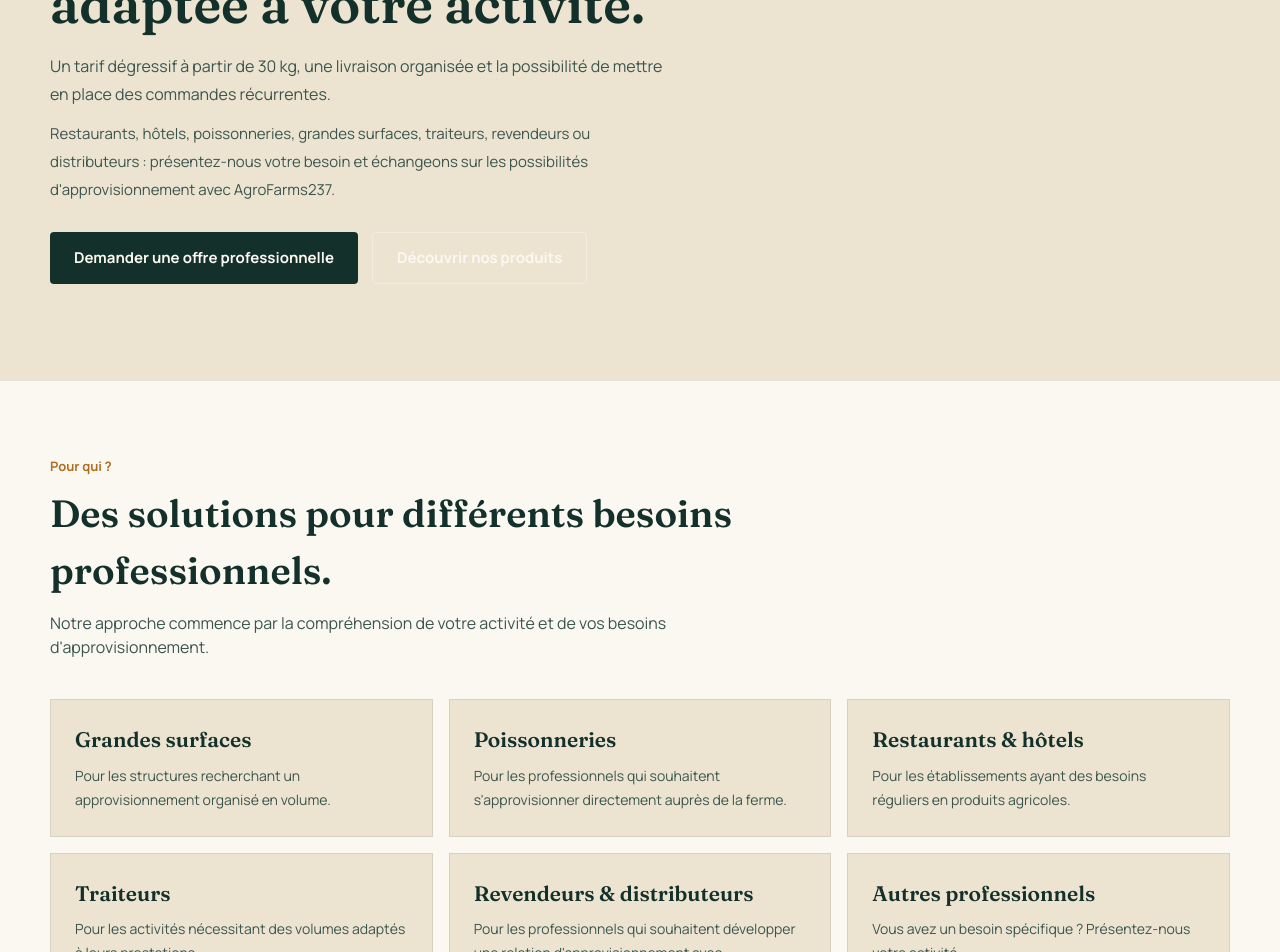
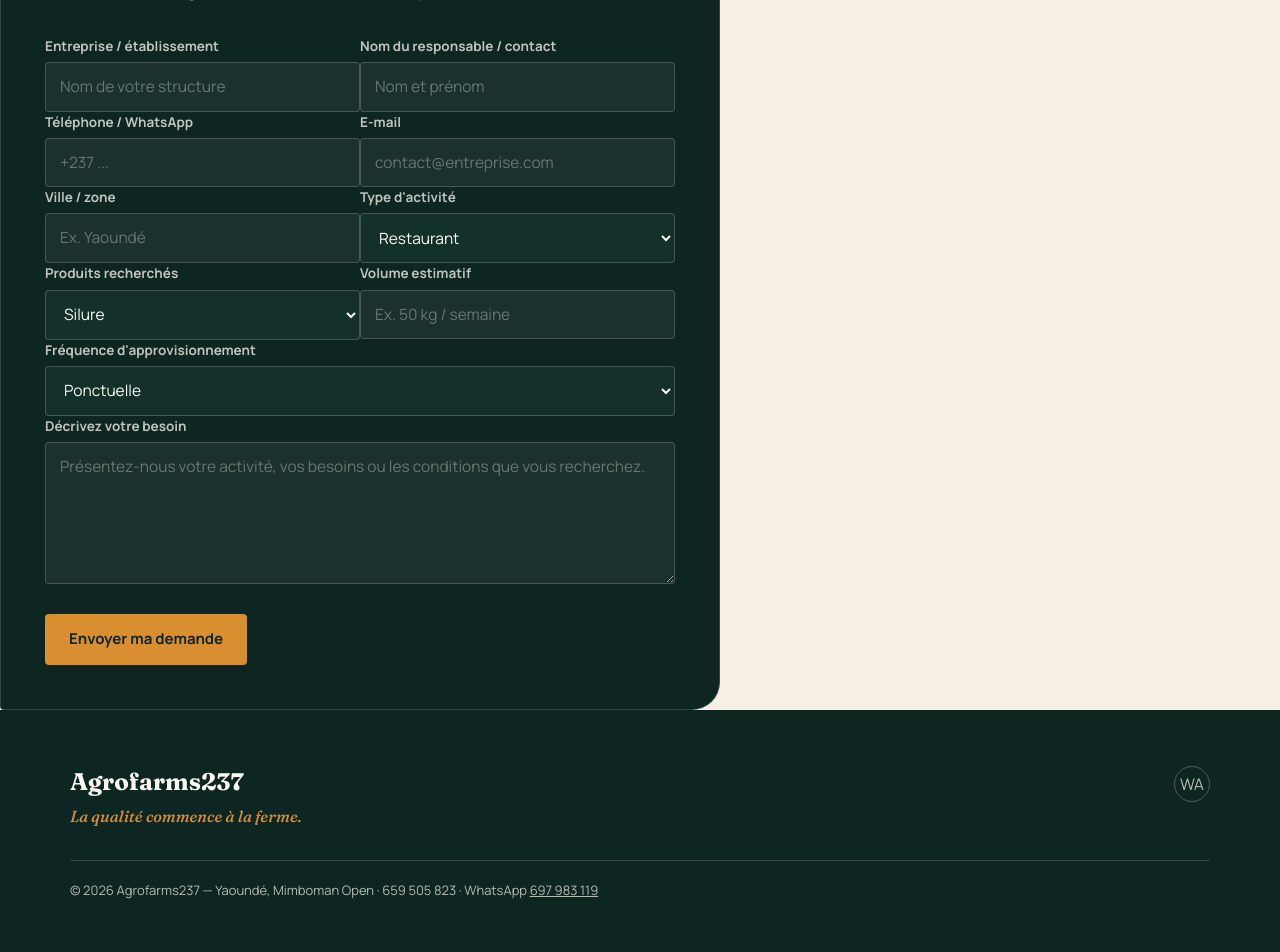
Before and after one commit to onguenejeanboscojo-ctrl/agrofarms237, a Next.js app: page /professionnels in a window 1280 px wide. Shown: the part 280-1232 px from the top of the page. Built offline with nearby package versions, Linux system fonts and the light colour scheme; no server answers.

Commit message:
Refactor Professionnels page with form handling

```diff
--- a/app/professionnels/page.tsx
+++ b/app/professionnels/page.tsx
@@ -1,235 +1,371 @@
-import Link from "next/link";
-import { getContent } from "@/lib/content";
-import ProfessionnelsForm from "@/components/ProfessionnelsForm";
+"use client";
 
-const TARGETS = [
-  {
-    title: "Grandes surfaces",
-    text: "Pour les structures recherchant un approvisionnement organisé en volume.",
-  },
-  {
-    title: "Poissonneries",
-    text: "Pour les professionnels qui souhaitent s'approvisionner directement auprès de la ferme.",
-  },
-  {
-    title: "Restaurants & hôtels",
-    text: "Pour les établissements ayant des besoins réguliers en produits agricoles.",
-  },
-  {
-    title: "Traiteurs",
-    text: "Pour les activités nécessitant des volumes adaptés à leurs prestations.",
-  },
-  {
-    title: "Revendeurs & distributeurs",
-    text: "Pour les professionnels qui souhaitent développer une relation d'approvisionnement avec AgroFarms237.",
-  },
-  {
-    title: "Autres professionnels",
-    text: "Vous avez un besoin spécifique ? Présentez-nous votre activité.",
-  },
+import { useState } from "react";
+
+const BUSINESS_TYPES = [
+  "Grande surface",
+  "Poissonnerie",
+  "Restaurant",
+  "Hôtel",
+  "Traiteur",
+  "Revendeur",
+  "Distributeur",
+  "Autre",
 ];
 
-const APPROACH = [
-  {
-    number: "01",
-    title: "Vous présentez votre besoin",
-    text: "Vous nous indiquez votre activité, les produits recherchés et vos besoins en volume.",
-  },
-  {
-    number: "02",
-    title: "Nous étudions votre demande",
-    text: "Notre équipe analyse votre besoin et les conditions d'approvisionnement envisageables.",
-  },
-  {
-    number: "03",
-    title: "Nous échangeons sur l'offre",
-    text: "Nous discutons ensemble des volumes, de la fréquence et des conditions adaptées.",
-  },
-  {
-    number: "04",
-    title: "Nous construisons la collaboration",
-    text: "Lorsque les conditions sont réunies, nous pouvons mettre en place une relation d'approvisionnement.",
-  },
+const PRODUCTS = [
+  "Silure",
+  "Porc",
+  "Poulet de chair",
+  "Œufs",
+  "Plusieurs produits",
 ];
 
-export const revalidate = 60;
+const FREQUENCIES = [
+  "Ponctuelle",
+  "Hebdomadaire",
+  "Plusieurs fois par mois",
+  "Régulière",
+];
 
-export default async function ProfessionnelsPage() {
-  const intro = await getContent("professionnels_intro");
+type FormState = {
+  company_name: string;
+  contact_name: string;
+  phone: string;
+  email: string;
+  city: string;
+  business_type: string;
+  products: string;
+  estimated_volume: string;
+  frequency: string;
+  message: string;
+};
+
+const INITIAL_FORM: FormState = {
+  company_name: "",
+  contact_name: "",
+  phone: "",
+  email: "",
+  city: "",
+  business_type: "Restaurant",
+  products: "Silure",
+  estimated_volume: "",
+  frequency: "Ponctuelle",
+  message: "",
+};
+
+export default function ProfessionnelsForm() {
+  const [form, setForm] = useState<FormState>(INITIAL_FORM);
+  const [sent, setSent] = useState(false);
+  const [error, setError] = useState("");
+  const [loading, setLoading] = useState(false);
+
+  function update(key: keyof FormState, value: string) {
+    setForm((current) => ({
+      ...current,
+      [key]: value,
+    }));
+  }
+
+  async function handleSubmit(e: React.FormEvent<HTMLFormElement>) {
+    e.preventDefault();
+
+    setError("");
+    setLoading(true);
+
+    try {
+      const res = await fetch("/api/professionals", {
+        method: "POST",
+        headers: {
+          "Content-Type": "application/json",
+        },
+        body: JSON.stringify(form),
+      });
+
+      const data = await res.json();
+
+      if (!res.ok) {
+        throw new Error(
+          data.error || "Une erreur est survenue lors de l'envoi."
+        );
+      }
+
+      setSent(true);
+    } catch (err) {
+      console.error(
+        "Erreur demande professionnelle :",
+        err
+      );
+
+      setError(
+        err instanceof Error
+          ? err.message
+          : "Une erreur est survenue. Veuillez réessayer."
+      );
+    } finally {
+      setLoading(false);
+    }
+  }
+
+  if (sent) {
+    return (
+      <div className="mt-11 max-w-[720px] rounded-l border border-paper/15 bg-waterDeep p-8 md:p-11">
+        <span className="text-[13px] font-bold uppercase tracking-[0.08em] text-gold">
+          Demande envoyée
+        </span>
+
+        <h3 className="mt-2 font-serif text-[26px] font-semibold text-paper">
+          Merci pour votre demande.
+        </h3>
+
+        <p className="mt-3 max-w-[58ch] text-paper/70">
+          Votre demande professionnelle a bien été enregistrée.
+          Notre équipe reviendra vers vous au{" "}
+          <strong className="font-semibold text-paper">
+            {form.phone}
+          </strong>{" "}
+          afin d&apos;échanger sur votre besoin.
+        </p>
+
+        <button
+          type="button"
+          onClick={() => {
+            setForm(INITIAL_FORM);
+            setSent(false);
+            setError("");
+          }}
+          className="btn btn-outline mt-6"
+        >
+          Envoyer une autre demande
+        </button>
+      </div>
+    );
+  }
 
   return (
-    <main className="bg-bgAlt">
-      {/* Hero */}
-      <section className="px-5 py-[72px] md:py-[96px]">
-        <div className="mx-auto max-w-[1180px]">
-          <div className="max-w-[760px]">
-            <span className="mb-3 inline-block text-[13px] font-bold text-goldDeep">
-              Vous êtes professionnel ?
-            </span>
+    <form
+      onSubmit={handleSubmit}
+      className="mt-11 max-w-[720px] rounded-l border border-paper/15 bg-waterDeep p-8 md:p-11"
+    >
+      <div className="mb-8">
+        <span className="text-[12px] font-bold uppercase tracking-[0.08em] text-gold">
+          Demande professionnelle
+        </span>
 
-            <h1 className="font-serif text-[clamp(32px,5vw,52px)] font-semibold leading-[1.08] text-ink">
-              Construisons une offre adaptée à votre activité.
-            </h1>
+        <h2 className="mt-2 font-serif text-[26px] font-semibold text-paper">
+          Parlons de votre besoin
+        </h2>
 
-            <p className="mt-5 max-w-[64ch] text-[16px] leading-7 text-inkSoft">
-              {intro}
-            </p>
+        <p className="mt-2 text-[14px] leading-6 text-paper/65">
+          Présentez-nous votre activité et vos besoins
+          d&apos;approvisionnement. Nous étudierons votre demande
+          afin d&apos;échanger avec vous sur les conditions adaptées.
+        </p>
+      </div>
 
-            <p className="mt-3 max-w-[64ch] text-[15px] leading-7 text-inkSoft">
-              Restaurants, hôtels, poissonneries, grandes surfaces,
-              traiteurs, revendeurs ou distributeurs : présentez-nous
-              votre besoin et échangeons sur les possibilités
-              d&apos;approvisionnement avec AgroFarms237.
-            </p>
+      <div className="grid gap-4.5 sm:grid-cols-2">
+        <div className="field">
+          <label className="!text-paper/75">
+            Entreprise / établissement
+          </label>
 
-            <div className="mt-7 flex flex-wrap gap-3.5">
-              <a href="#demande-professionnelle" className="btn btn-ink">
-                Demander une offre professionnelle
-              </a>
+          <input
+            required
+            value={form.company_name}
+            onChange={(e) =>
+              update("company_name", e.target.value)
+            }
+            placeholder="Nom de votre structure"
+            className="!border-paper/20 !bg-paper/5 !text-paper placeholder:!text-paper/35"
+          />
+        </div>
 
-              <Link
-                href="/commander"
-                className="btn btn-outline"
+        <div className="field">
+          <label className="!text-paper/75">
+            Nom du responsable / contact
+          </label>
+
+          <input
+            required
+            value={form.contact_name}
+            onChange={(e) =>
+              update("contact_name", e.target.value)
+            }
+            placeholder="Nom et prénom"
+            className="!border-paper/20 !bg-paper/5 !text-paper placeholder:!text-paper/35"
+          />
+        </div>
+
+        <div className="field">
+          <label className="!text-paper/75">
+            Téléphone / WhatsApp
+          </label>
+
+          <input
+            required
+            type="tel"
+            value={form.phone}
+            onChange={(e) =>
+              update("phone", e.target.value)
+            }
+            placeholder="+237 ..."
+            className="!border-paper/20 !bg-paper/5 !text-paper placeholder:!text-paper/35"
+          />
+        </div>
+
+        <div className="field">
+          <label className="!text-paper/75">
+            E-mail
+          </label>
+
+          <input
+            type="email"
+            value={form.email}
+            onChange={(e) =>
+              update("email", e.target.value)
+            }
+            placeholder="contact@entreprise.com"
+            className="!border-paper/20 !bg-paper/5 !text-paper placeholder:!text-paper/35"
+          />
+        </div>
+
+        <div className="field">
+          <label className="!text-paper/75">
+            Ville / zone
+          </label>
+
+          <input
+            value={form.city}
+            onChange={(e) =>
+              update("city", e.target.value)
+            }
+            placeholder="Ex. Yaoundé"
+            className="!border-paper/20 !bg-paper/5 !text-paper placeholder:!text-paper/35"
+          />
+        </div>
+
+        <div className="field">
+          <label className="!text-paper/75">
+            Type d&apos;activité
+          </label>
+
+          <select
+            required
+            value={form.business_type}
+            onChange={(e) =>
+              update("business_type", e.target.value)
+            }
+            className="!border-paper/20 !bg-ink !text-paper"
+          >
+            {BUSINESS_TYPES.map((type) => (
+              <option
+                key={type}
+                value={type}
+                className="bg-ink text-paper"
               >
-                Découvrir nos produits
-              </Link>
-            </div>
-          </div>
+                {type}
+              </option>
+            ))}
+          </select>
         </div>
-      </section>
 
-      {/* Pour qui ? */}
-      <section className="border-t border-ink/10 bg-paper px-5 py-[72px]">
-        <div className="mx-auto max-w-[1180px]">
-          <div className="max-w-[700px]">
-            <span className="text-[13px] font-bold text-goldDeep">
-              Pour qui ?
-            </span>
+        <div className="field">
+          <label className="!text-paper/75">
+            Produits recherchés
+          </label>
 
-            <h2 className="mt-2 font-serif text-[clamp(27px,4vw,38px)] font-semibold text-ink">
-              Des solutions pour différents besoins professionnels.
-            </h2>
+          <select
+            required
+            value={form.products}
+            onChange={(e) =>
+              update("products", e.target.value)
+            }
+            className="!border-paper/20 !bg-ink !text-paper"
+          >
+            {PRODUCTS.map((product) => (
+              <option
+                key={product}
+                value={product}
+                className="bg-ink text-paper"
+              >
+                {product}
+              </option>
+            ))}
+          </select>
+        </div>
 
-            <p className="mt-3 text-inkSoft">
-              Notre approche commence par la compréhension de votre
-              activité et de vos besoins d&apos;approvisionnement.
-            </p>
-          </div>
+        <div className="field">
+          <label className="!text-paper/75">
+            Volume estimatif
+          </label>
 
-          <div className="mt-10 grid gap-4 sm:grid-cols-2 lg:grid-cols-3">
-            {TARGETS.map((target) => (
-              <article
-                key={target.title}
-                className="border border-ink/10 bg-bgAlt p-6"
+          <input
+            value={form.estimated_volume}
+            onChange={(e) =>
+              update("estimated_volume", e.target.value)
+            }
+            placeholder="Ex. 50 kg / semaine"
+            className="!border-paper/20 !bg-paper/5 !text-paper placeholder:!text-paper/35"
+          />
+        </div>
+
+        <div className="field sm:col-span-2">
+          <label className="!text-paper/75">
+            Fréquence d&apos;approvisionnement
+          </label>
+
+          <select
+            value={form.frequency}
+            onChange={(e) =>
+              update("frequency", e.target.value)
+            }
+            className="!border-paper/20 !bg-ink !text-paper"
+          >
+            {FREQUENCIES.map((frequency) => (
+              <option
+                key={frequency}
+                value={frequency}
+                className="bg-ink text-paper"
               >
-                <h3 className="font-serif text-[21px] font-semibold text-ink">
-                  {target.title}
-                </h3>
+                {frequency}
+              </option>
+            ))}
+          </select>
+        </div>
 
-                <p className="mt-2 text-[14px] leading-6 text-inkSoft">
-                  {target.text}
-                </p>
-              </article>
-            ))}
-          </div>
+        <div className="field sm:col-span-2">
+          <label className="!text-paper/75">
+            Décrivez votre besoin
+          </label>
+
+          <textarea
+            rows={5}
+            value={form.message}
+            onChange={(e) =>
+              update("message", e.target.value)
+            }
+            placeholder="Présentez-nous votre activité, vos besoins ou les conditions que vous recherchez."
+            className="!border-paper/20 !bg-paper/5 !text-paper placeholder:!text-paper/35"
+          />
         </div>
-      </section>
+      </div>
 
-      {/* Notre approche */}
-      <section className="bg-bgAlt px-5 py-[72px]">
-        <div className="mx-auto max-w-[1180px]">
-          <div className="max-w-[700px]">
-            <span className="text-[13px] font-bold text-goldDeep">
-              Notre approche
-            </span>
+      {error && (
+        <div
+          role="alert"
+          className="mt-4 rounded border border-alert/20 bg-alert/10 px-4 py-3 text-[14px] font-semibold text-alert"
+        >
+          {error}
+        </div>
+      )}
 
-            <h2 className="mt-2 font-serif text-[clamp(27px,4vw,38px)] font-semibold text-ink">
-              Une relation construite autour de votre besoin.
-            </h2>
-
-            <p className="mt-3 text-inkSoft">
-              Nous privilégions un échange direct afin de comprendre
-              votre activité avant de définir les conditions d&apos;une
-              éventuelle collaboration.
-            </p>
-          </div>
-
-          <div className="mt-10 grid gap-6 md:grid-cols-2">
-            {APPROACH.map((step) => (
-              <article
-                key={step.number}
-                className="border-t border-ink/15 pt-5"
-              >
-                <span className="text-[12px] font-bold tracking-[0.08em] text-goldDeep">
-                  {step.number}
-                </span>
-
-                <h3 className="mt-2 font-serif text-[22px] font-semibold text-ink">
-                  {step.title}
-                </h3>
-
-                <p className="mt-2 max-w-[52ch] text-[14px] leading-6 text-inkSoft">
-                  {step.text}
-                </p>
-              </article>
-            ))}
-          </div>
-        </div>
-      </section>
-
-      {/* Filières */}
-      <section className="bg-waterDeep px-5 py-[64px] text-paper">
-        <div className="mx-auto flex max-w-[1180px] flex-col gap-7 md:flex-row md:items-center md:justify-between">
-          <div className="max-w-[680px]">
-            <span className="text-[13px] font-bold text-gold">
-              Nos filières
-            </span>
-
-            <h2 className="mt-2 font-serif text-[clamp(27px,4vw,38px)] font-semibold">
-              Plusieurs activités agricoles au sein d&apos;AgroFarms237.
-            </h2>
-
-            <p className="mt-3 max-w-[62ch] text-paper/65">
-              Découvrez les produits actuellement proposés et
-              présentez-nous les filières qui correspondent à votre
-              activité.
-            </p>
-          </div>
-
-          <Link
-            href="/produits"
-            className="btn btn-gold shrink-0"
-          >
-            Voir le catalogue
-          </Link>
-        </div>
-      </section>
-
-      {/* Formulaire */}
-      <section
-        id="demande-professionnelle"
-        className="bg-ink px-5 py-[80px] text-paper"
+      <button
+        type="submit"
+        disabled={loading}
+        className="btn btn-gold mt-6 disabled:cursor-not-allowed disabled:opacity-60"
       >
-        <div className="mx-auto max-w-[1180px]">
-          <div className="max-w-[720px]">
-            <span className="text-[13px] font-bold text-gold">
-              Travaillons ensemble
-            </span>
-
-            <h2 className="mt-2 font-serif text-[clamp(28px,4vw,40px)] font-semibold">
-              Présentez-nous votre projet.
-            </h2>
-
-            <p className="mt-3 max-w-[62ch] text-paper/65">
-              Remplissez le formulaire ci-dessous. Votre demande sera
-              enregistrée afin que nous puissions revenir vers vous
-              pour échanger sur vos besoins.
-            </p>
-          </div>
-
-          <ProfessionnelsForm />
-        </div>
-      </section>
-    </main>
+        {loading ? "Envoi en cours..." : "Envoyer ma demande"}
+      </button>
+    </form>
   );
 }
```
